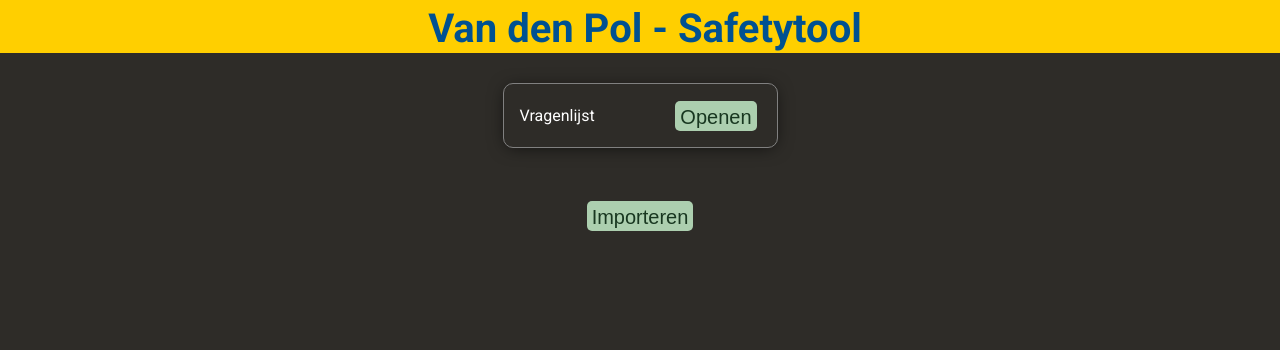
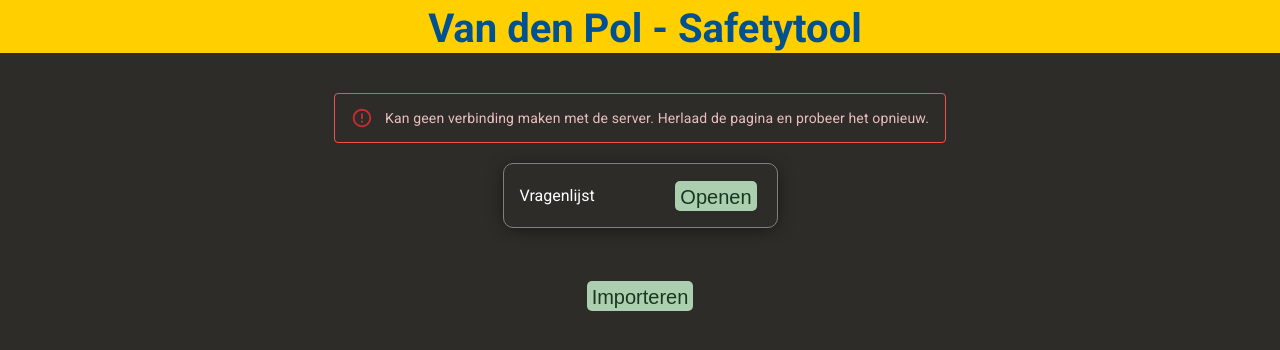
Before and after one commit to HeadlessHamsterr/safetytool, a React (Create React App) app in the folder frontend/: page / in a window 1280 px wide. Both pictures are taken after a click on the button "Importeren". Shown: the top 350 px of the page. Built offline with nearby package versions, Linux system fonts and the light colour scheme; no server answers.

Commit message:
Laad icon en alerts van mui toegevoegd

```diff
--- a/frontend/src/components/Home.jsx
+++ b/frontend/src/components/Home.jsx
@@ -1,12 +1,26 @@
 import ImportField from './ImportField';
-import { useState } from 'react';
+import { useEffect, useState } from 'react';
+import { Alert, CircularProgress, Collapse } from '@mui/material';
 
 const Home = ({returnSafetyfunctions, sessionId, hidden}) => {
     const [excelFile, setExcelFile] = useState(null);
     const [importError, setImportError] = useState(null);
+    const [hideLoadingCircle, setHideLoadingCircle] = useState(true);
+    const [serverError, setServerError] = useState(null);
+    const [hideAlert, setHideAlert] = useState(true);
+
+    useEffect(() =>{
+        setHideLoadingCircle(true);
+        setServerError(null);
+        setImportError(null);
+        setHideAlert(true);
+    }, [hidden]);
 
     function uploadFile(){
+        setHideLoadingCircle(false);
+        setHideAlert(true);
         setImportError(null);
+        setServerError(null);
         //Object voor het opslaan van de data die naar de server gestuurd gaat worden
         const formData = new FormData();
 
@@ -18,9 +32,10 @@ const Home = ({returnSafetyfunctions, sessionId, hidden}) => {
         const xhr = new XMLHttpRequest();
         xhr.open("POST", 'http://localhost:3001/upload');
         xhr.responseType = 'text';
-        xhr.setRequestHeader('uploadType', 'normal')
+        xhr.setRequestHeader('uploadType', 'normal');
 
         xhr.onload = () => {
+            setHideLoadingCircle(true);
             //Data wordt teruggestuurd als JSON string, omzetten naar een object om uit te kunnen lezen
             const safetyData = JSON.parse(xhr.responseText);
 
@@ -32,14 +47,24 @@ const Home = ({returnSafetyfunctions, sessionId, hidden}) => {
             }
         }
 
+        xhr.onerror = () => {
+            setServerError("Kan geen verbinding maken met de server. Herlaad de pagina en probeer het opnieuw.");
+            setHideAlert(false);
+            setHideLoadingCircle(true);
+        }
+
         //HTTP request versturen, met in de body de data
         xhr.send(formData);
     }
 
     return (
         <div className="buttonWrapper" style={hidden ? {display: 'none'}: null}>
+            <Collapse in={!hideAlert}>
+                <Alert variant='outlined' severity='error' sx={{color: '#E9BEBF', width: 'fit-content', margin: '10px auto'}}>{serverError}</Alert>
+            </Collapse>
             <ImportField filetype={"excel"} setFile={(file) => setExcelFile(file)} hidden={hidden} error={importError}/>
-            <button className="importBtn" onClick={() => uploadFile()}>Importeren</button>
+            <button className="importBtn" onClick={() => uploadFile()}>Importeren</button><br/>
+            <CircularProgress style={{marginTop: '20px', display: hideLoadingCircle ? 'none' : ''}}/>
         </div>
     )
 }
```
